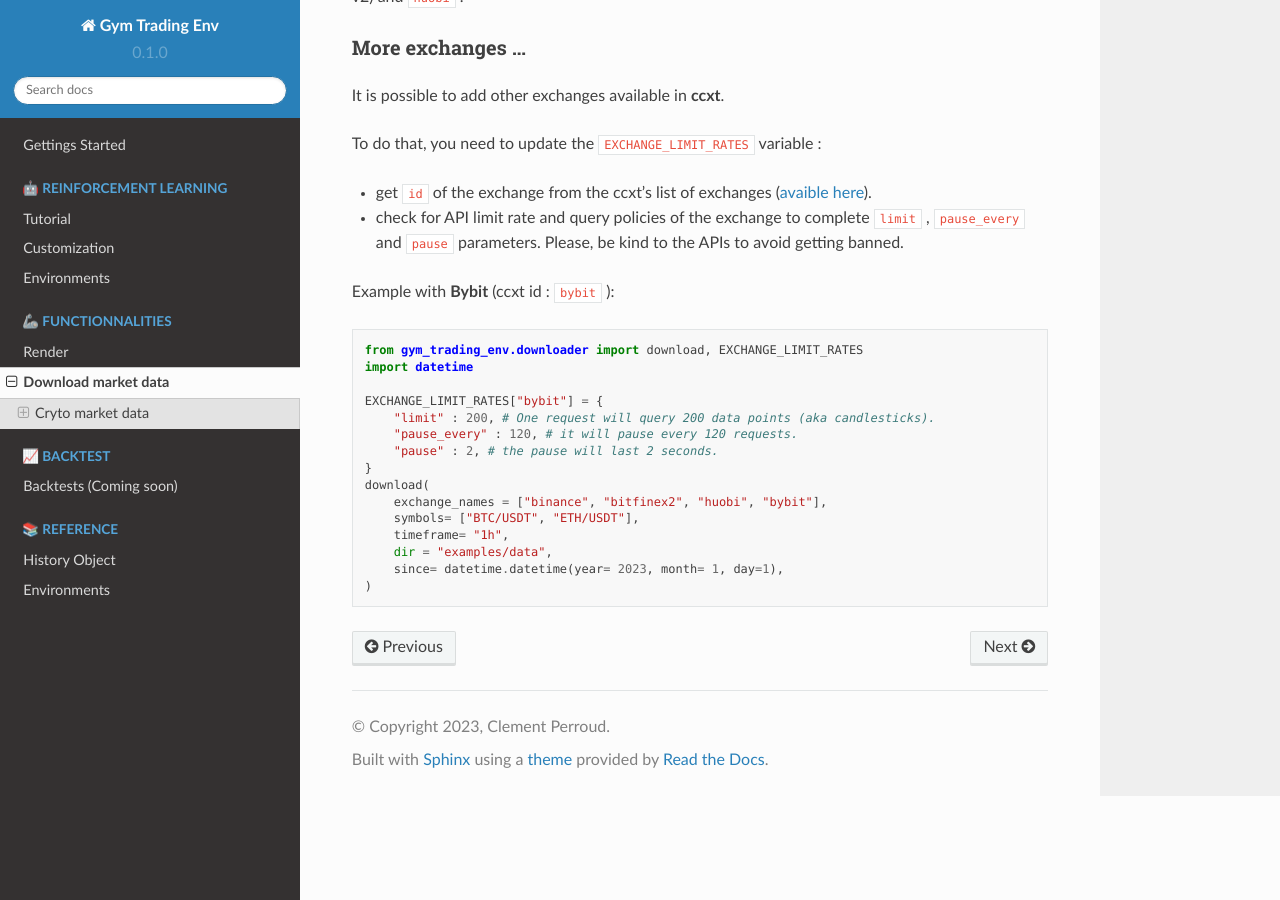
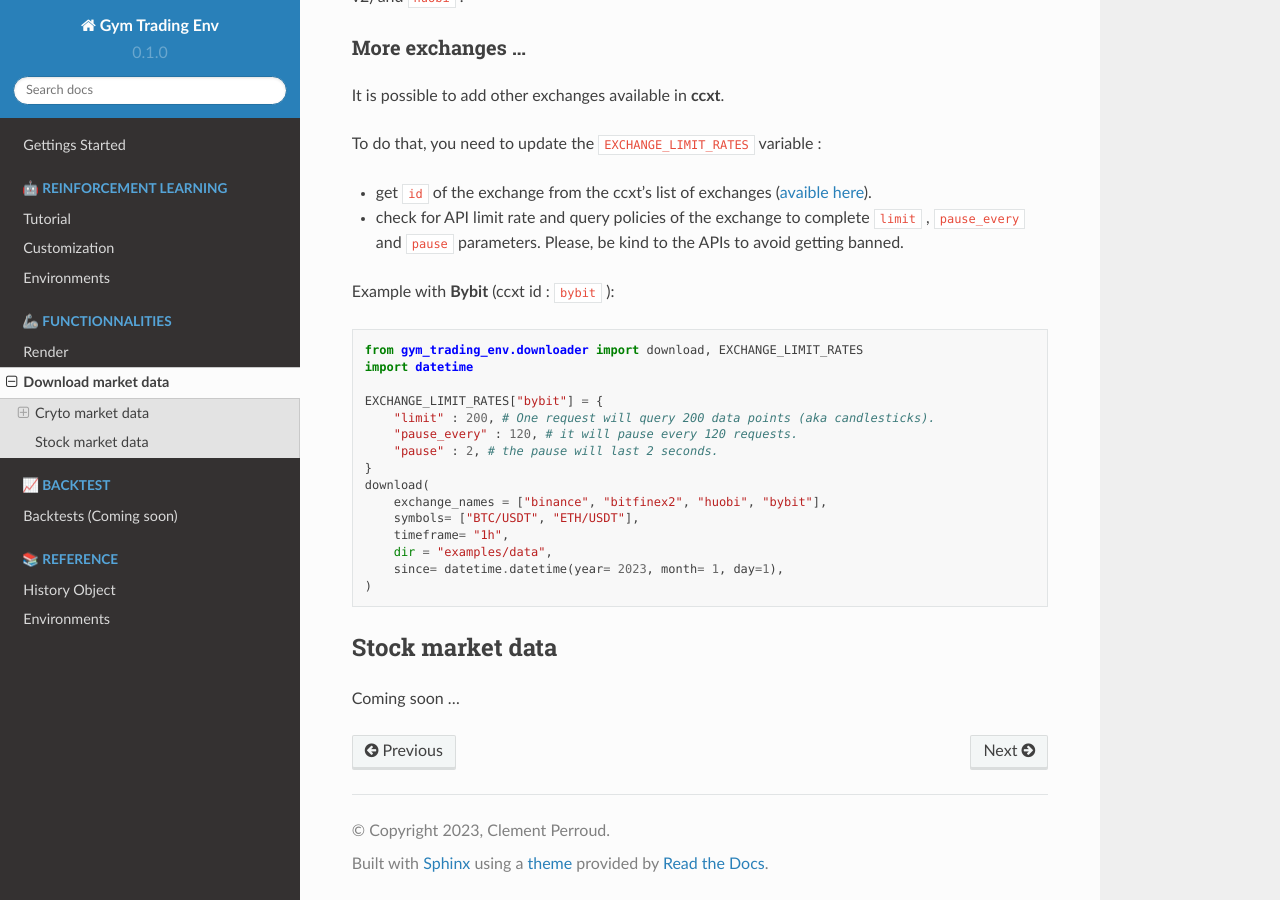
Before and after one commit to ClementPerroud/Gym-Trading-Env, a Sphinx documentation site: the page built from docs/source/download.rst, in a window 1280 px wide and 900 px high, scrolled down 908 px. Built offline with Sphinx 7.4.7 and the Read the Docs theme 2.0.0, drawn with Linux system fonts in a browser that asks for light colours.

Commit message:
Update download.rst

```diff
--- a/docs/source/download.rst
+++ b/docs/source/download.rst
@@ -68,3 +68,9 @@ Example with **Bybit** (ccxt id : ``bybit`` ):
       dir = "examples/data",
       since= datetime.datetime(year= 2023, month= 1, day=1),
   )
+
+
+Stock market data
+-------------------------
+
+Coming soon ...
```
